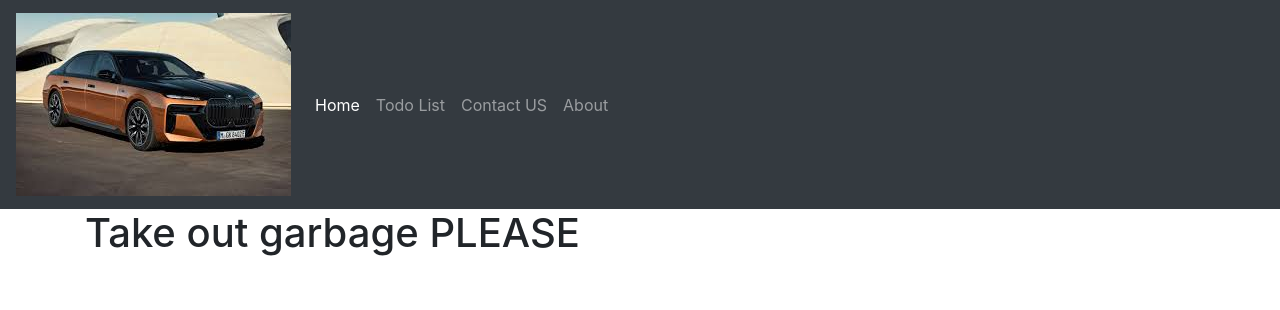
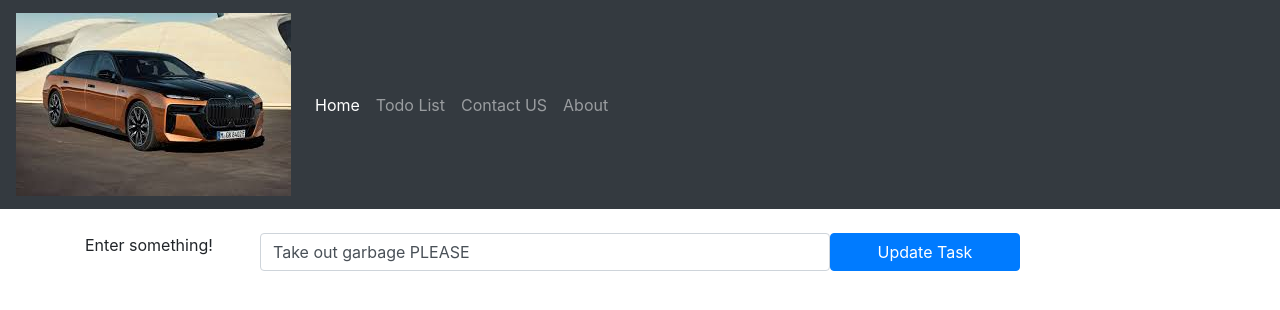
Before and after one commit to nelsonsWorld/taskmate, a Django app: page /task/edit/2 in a window 1280 px wide. Shown: the top 310 px of the page. Run offline with Django 5.2, Linux system fonts and the light colour scheme; data comes from the database, SQL or seed files in the repository; both versions use the stored data as it was after the commit.

Commit message:
Added clickable links for Delete and Edit. Using URLS, Views, and Templates *web:*

```diff
--- a/taskmate/todolist_app/templates/edit.html
+++ b/taskmate/todolist_app/templates/edit.html
@@ -8,6 +8,12 @@
 
 {% block content %}
   <div class="container">
-    <h1>{{ task_obj.task }}</h1>
+  </br>
+    <form method = "POST" class = "row">
+      {% csrf_token %}
+      <label class="col-lg-2">Enter something!</label>
+      <input type="text" class="form-control col-lg-6" name="task" placeholder="{{ task_obj.task }}" value="{{ task_obj.task }}">
+      <button type="submit" class="btn btn-primary col-lg-2">Update Task</button>
+    </form>
   </div>
 {% endblock content %}
--- a/taskmate/todolist_app/templates/todolist.html
+++ b/taskmate/todolist_app/templates/todolist.html
@@ -48,7 +48,7 @@
                   <td>{{obj.id}} | {{obj.task}}</td>
                   <td>Completed</td>
                   <!-- <td>{{obj.done}}</td> -->
-                  <td>Edit</td>
+                  <td><a href="{% url 'edit_task' obj.id %}">Edit<a/></td>
                   <td><a href="{% url 'delete_task' obj.id %}">Delete</a></td>
               </tr>
               {% else %}
@@ -56,8 +56,8 @@
                 <td>{{obj.id}} $ {{obj.task}}</td>
                 <td>Not Completed</td>
                 <!-- <td>{{obj.done}}</td> -->
-                <td>Edit</td>
-                <td>Delete</td>
+                <td><a href="{% url 'edit_task' obj.id %}">Edit<a/></td>
+                <td><a href="{% url 'delete_task' obj.id %}">Delete</a></td>
               </tr>
               {% endif %}
           {% endfor %}
--- a/taskmate/todolist_app/views.py
+++ b/taskmate/todolist_app/views.py
@@ -28,6 +28,10 @@ def delete_task(request, task_id):
 
 def edit_task(request, task_id):
     if request.method == "POST":
+        task = TaskList.objects.get(pk=task_id)
+        form = TaskForm(request.POST or None, instance = task)
+        if form.is_valid():
+            form.save()
 
         messages.success(request,("Task Edited!"))
         return redirect('todolist')
```
Also changed, not shown: taskmate/db.sqlite3.
